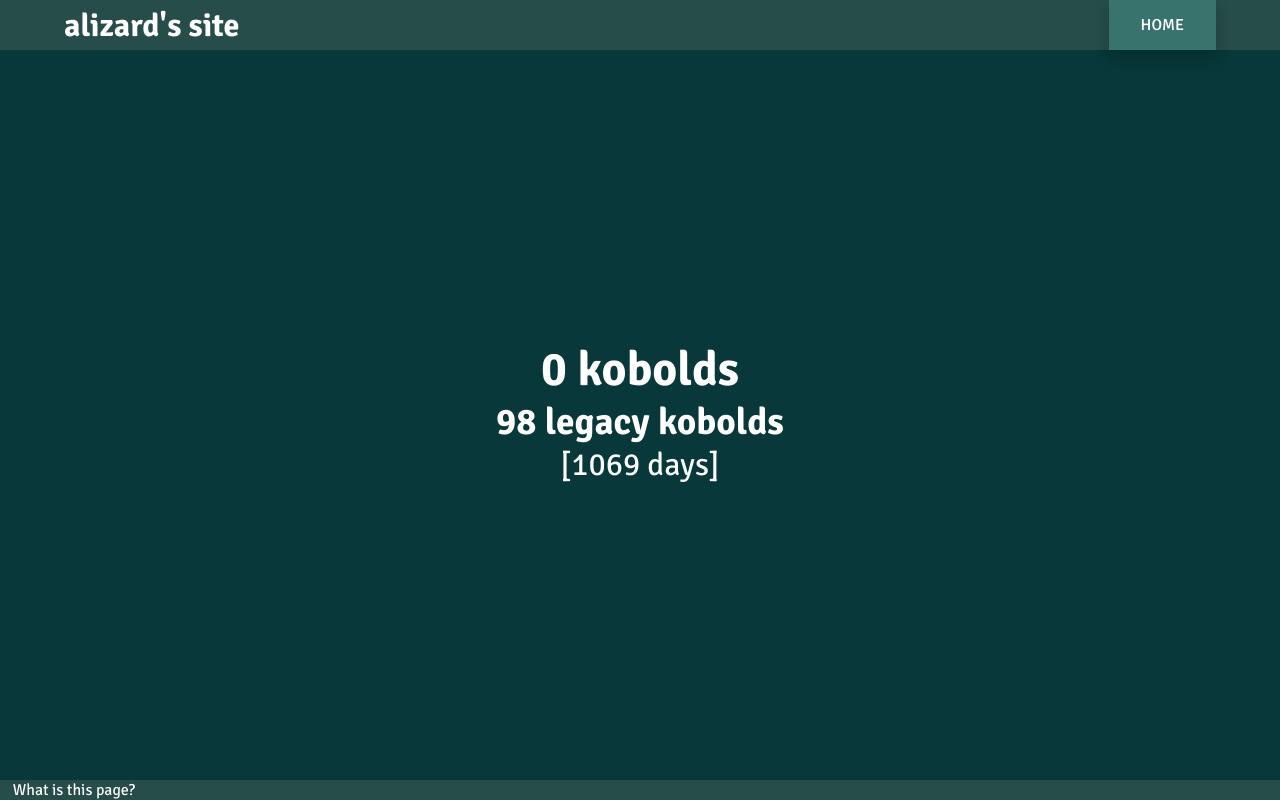
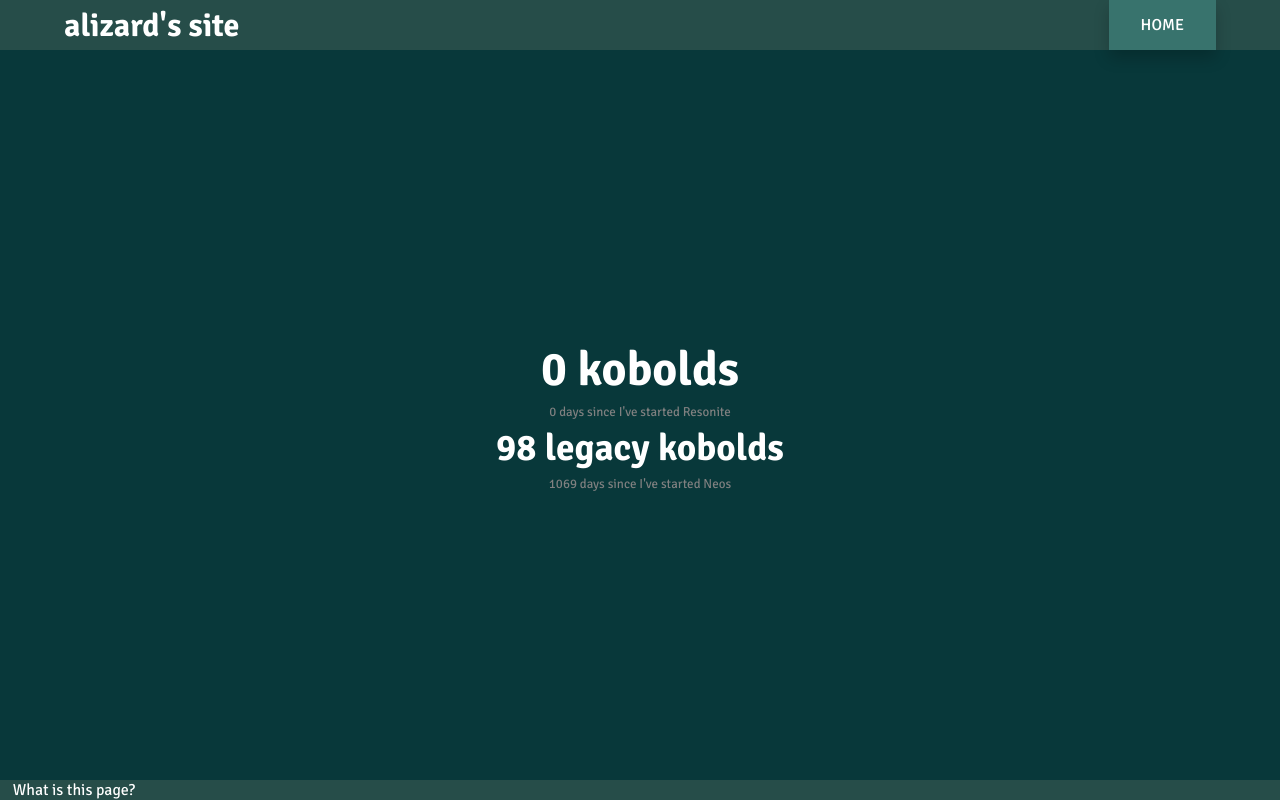
Before and after one commit to alizardguy/kobold-counter, a plain HTML site: page index.html in a window 1280 px wide. Drawn offline with Linux system fonts and the light colour scheme.

Commit message:
need to update later

```diff
--- a/index.html
+++ b/index.html
@@ -23,11 +23,12 @@
                 <ul>
                     <li>
                         <h1 id="koboldCount">0 kobolds</h1>
-                        <h3 id="neosKoboldCount">0 kobolds</h3>
+                        <p class="smallText" id="dayTotal">0 days since I've started Resonite</p>
                     </li>
 
                     <li>
-                        <p id="dayTotal"></p>
+                        <h3 id="neosKoboldCount">0 kobolds</h3>
+                        <p class="smallText" id="neosDayTotal"></p>
                     </li>
                 </ul>
             <section>
--- a/scripts/neosCount.js
+++ b/scripts/neosCount.js
@@ -18,9 +18,9 @@ console.log(differenceInDays + " days");
 console.log(koboldSets + " legacy kobolds");
 
 /* get elements */
-var koboldCount = document.getElementById("neosKoboldCount");
-var dayTotal = document.getElementById("dayTotal");
+var neosKoboldCount = document.getElementById("neosKoboldCount");
+var neoDayTotal = document.getElementById("neosDayTotal");
 
 /* write elements */
-koboldCount.textContent = koboldSets + " legacy kobolds";
-dayTotal.textContent = "[" + differenceInDays + " days]";
+neosKoboldCount.textContent = koboldSets + " legacy kobolds";
+neoDayTotal.textContent = differenceInDays + " days since I've started Neos";
--- a/stylesheets/kcounter.css
+++ b/stylesheets/kcounter.css
@@ -18,3 +18,10 @@ footer{
 footer a{
     color: inherit;
 }
+
+.smallText{
+    font-size: small;
+    color: gray;
+    padding-top: 5px;
+    padding-bottom: 5px;
+}
```
